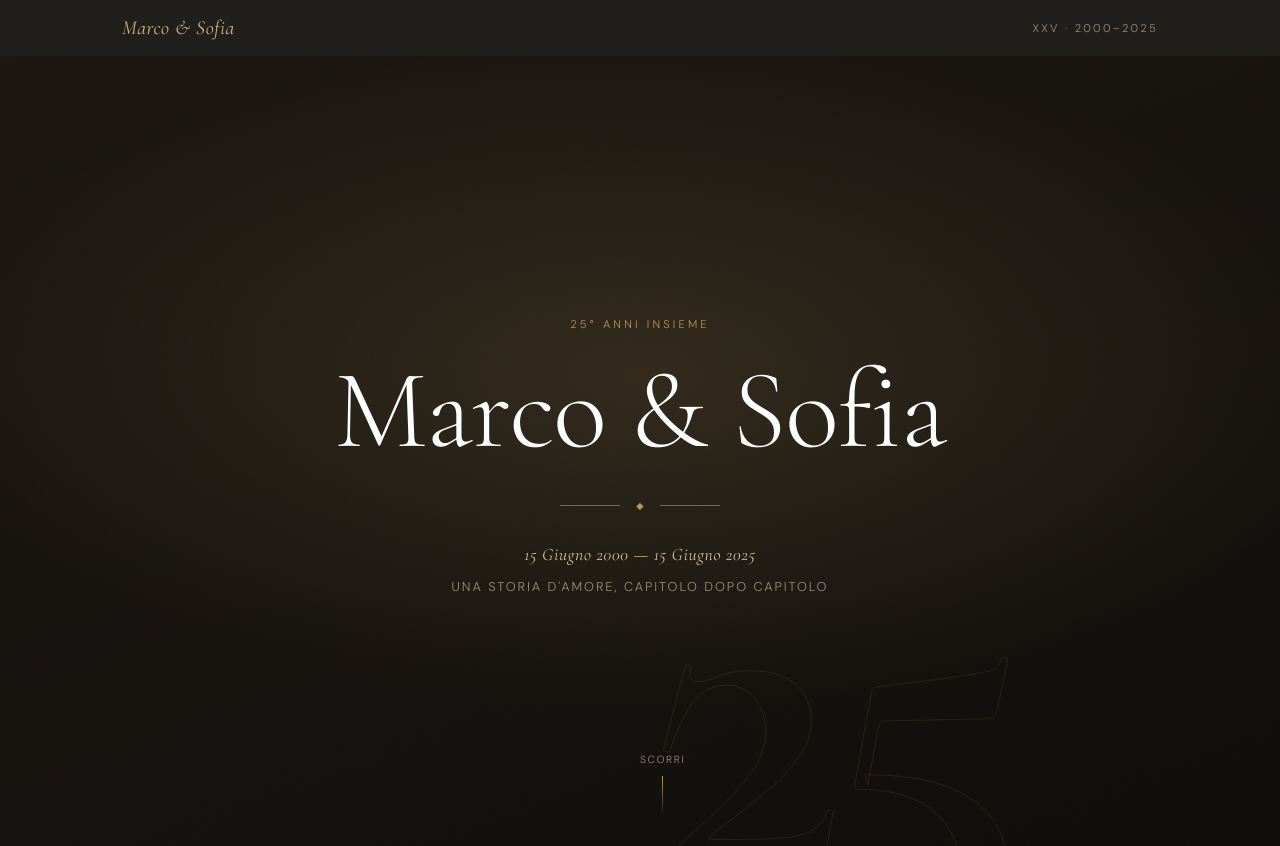
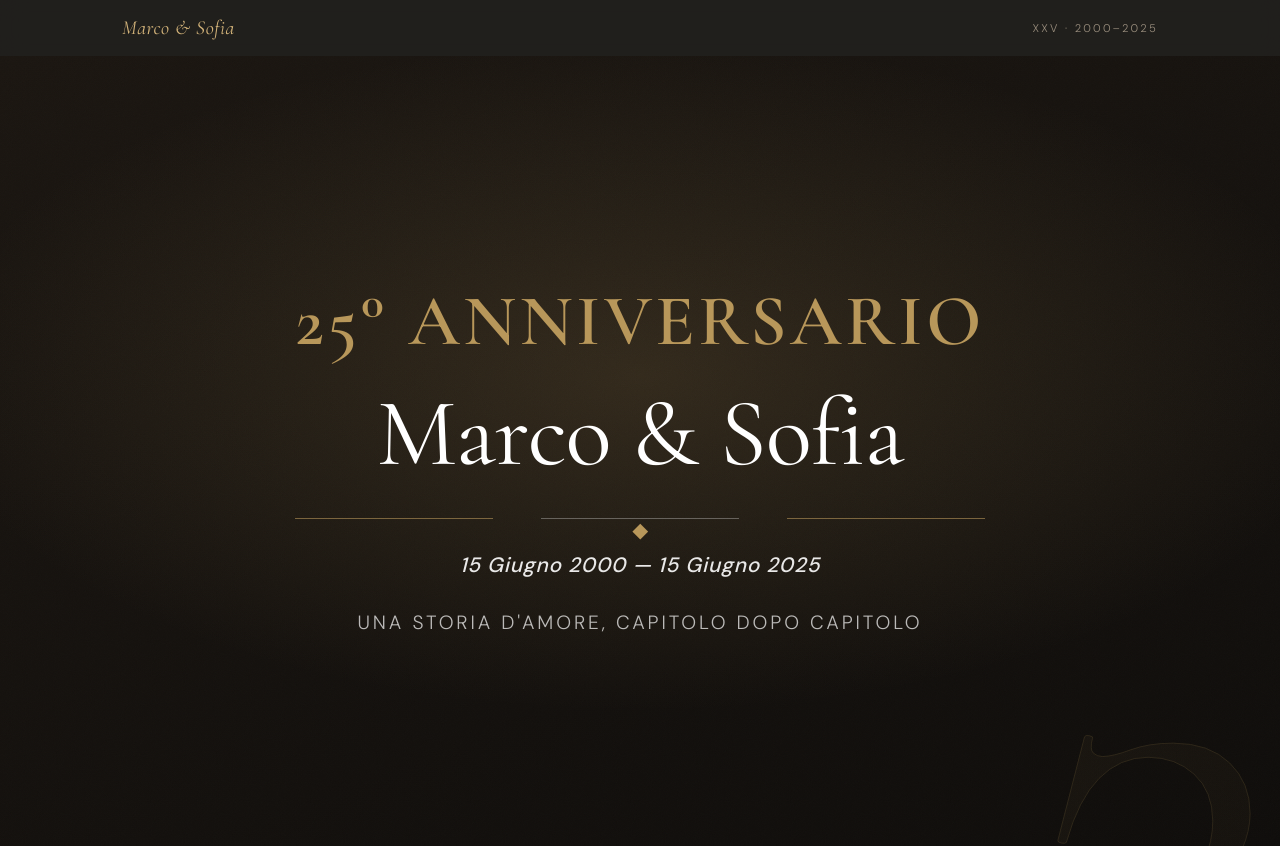
Before and after one commit to NicoMaker/Linea_del_Tempo, a plain HTML site: page index.html in a window 1280 px wide. Shown: the top 846 px of the page. Drawn offline with nearby package versions, Linux system fonts and the light colour scheme.

Commit message:
sisemazione

```diff
--- a/index.html
+++ b/index.html
@@ -23,17 +23,13 @@
       <div class="hero-bg"></div>
       <div class="hero-number" aria-hidden="true">25</div>
       <div class="hero-content">
-        <p class="hero-label">25° Anni Insieme</p>
+        <p class="hero-label"> 25° Anniversario</p>
         <h1 class="hero-title" id="hero-couple">Marco & Sofia</h1>
         <div class="hero-divider">
           <span></span><span class="hero-diamond">◆</span><span></span>
         </div>
         <p class="hero-dates" id="hero-dates">15 Giugno 2000 — 15 Giugno 2025</p>
         <p class="hero-sub">Una storia d'amore, capitolo dopo capitolo</p>
-      </div>
-      <div class="hero-scroll-hint">
-        <span>Scorri</span>
-        <div class="scroll-line"></div>
       </div>
     </section>
 
--- a/style.css
+++ b/style.css
@@ -789,3 +789,133 @@ button { cursor: pointer; font-family: inherit; }
   .footer-bottom { flex-direction: column; text-align: center; }
   .footer-motto { text-align: center; }
 }
+
+.hero-number{
+  font-size: clamp(18rem, 40vw, 34rem);
+  font-weight: 600;
+  line-height: 1;
+  color: transparent;
+}
+
+.hero {
+  position: relative;
+  min-height: 100vh;
+  display: flex;
+  align-items: center;
+  justify-content: center;
+  overflow: hidden;
+}
+
+.hero-number {
+  position: absolute;
+  top: 10%;
+  left: 50%;
+  transform: translateX(-50%);
+  font-size: clamp(20rem, 45vw, 38rem);
+  font-weight: 600;
+  line-height: 1;
+  color: transparent;
+  background: linear-gradient(135deg, rgba(184,151,90,.1), rgba(184,151,90,.05));
+  -webkit-background-clip: text;
+  background-clip: text;
+  z-index: 1;
+  font-family: 'Cormorant Garamond', serif;
+}
+
+.hero-content {
+  position: relative;
+  z-index: 2;
+  max-width: 800px;
+  text-align: center;
+  padding: 2rem;
+}
+
+.hero-label {
+  font-family: 'Cormorant Garamond', serif;
+  font-size: clamp(2.5rem, 6vw, 4.5rem);
+  font-weight: 600;
+  color: #b8975a;
+  margin: 0 0 1rem 0;
+  letter-spacing: 0.05em;
+}
+
+.hero-title {
+  font-family: 'Cormorant Garamond', serif;
+  font-size: clamp(3.5rem, 8vw, 6rem);
+  font-weight: 400;
+  color: #fff;
+  margin: 1rem 0 2rem 0;
+  line-height: 1.1;
+}
+
+.hero-divider {
+  display: flex;
+  align-items: center;
+  justify-content: center;
+  margin: 2rem 0;
+}
+
+.hero-divider span {
+  flex: 1;
+  height: 1px;
+  background: rgba(255,255,255,.3);
+}
+
+.hero-diamond {
+  font-size: 1.2rem;
+  color: #b8975a;
+  margin: 0 2rem;
+  font-weight: 600;
+}
+
+.hero-dates {
+  font-family: 'DM Sans', sans-serif;
+  font-size: 1.3rem;
+  color: rgba(255,255,255,.9);
+  margin: 1rem 0;
+  font-weight: 500;
+}
+
+.hero-sub {
+  font-family: 'DM Sans', sans-serif;
+  font-size: 1.2rem;
+  color: rgba(255,255,255,.7);
+  margin: 2rem 0 0 0;
+  font-weight: 300;
+}
+
+
+.hero-number {
+  position: fixed;  /* FISSO su viewport */
+  top: 50%;
+  left: 50%;
+  transform: translate(-50%, -50%);
+  font-size: clamp(24rem, 55vw, 45rem);
+  font-weight: 300;
+  line-height: 0.85;
+  color: transparent;
+  background: linear-gradient(120deg,
+    rgba(184,151,90,.08) 0%,
+    rgba(184,151,90,.04) 50%,
+    transparent 100%);
+  -webkit-background-clip: text;
+  background-clip: text;
+  z-index: 0;  /* Dietro tutto */
+  font-family: 'Cormorant Garamond', serif;
+  pointer-events: none;  /* Non cliccabile */
+  width: 100vw;
+  height: 100vh;
+  display: flex;
+  align-items: center;
+  justify-content: center;
+}
+
+
+.hero {
+  position: relative;
+  min-height: 100vh;
+  display: flex;
+  align-items: center;
+  justify-content: center;
+  z-index: 2;  /* Sopra lo sfondo */
+}
```
